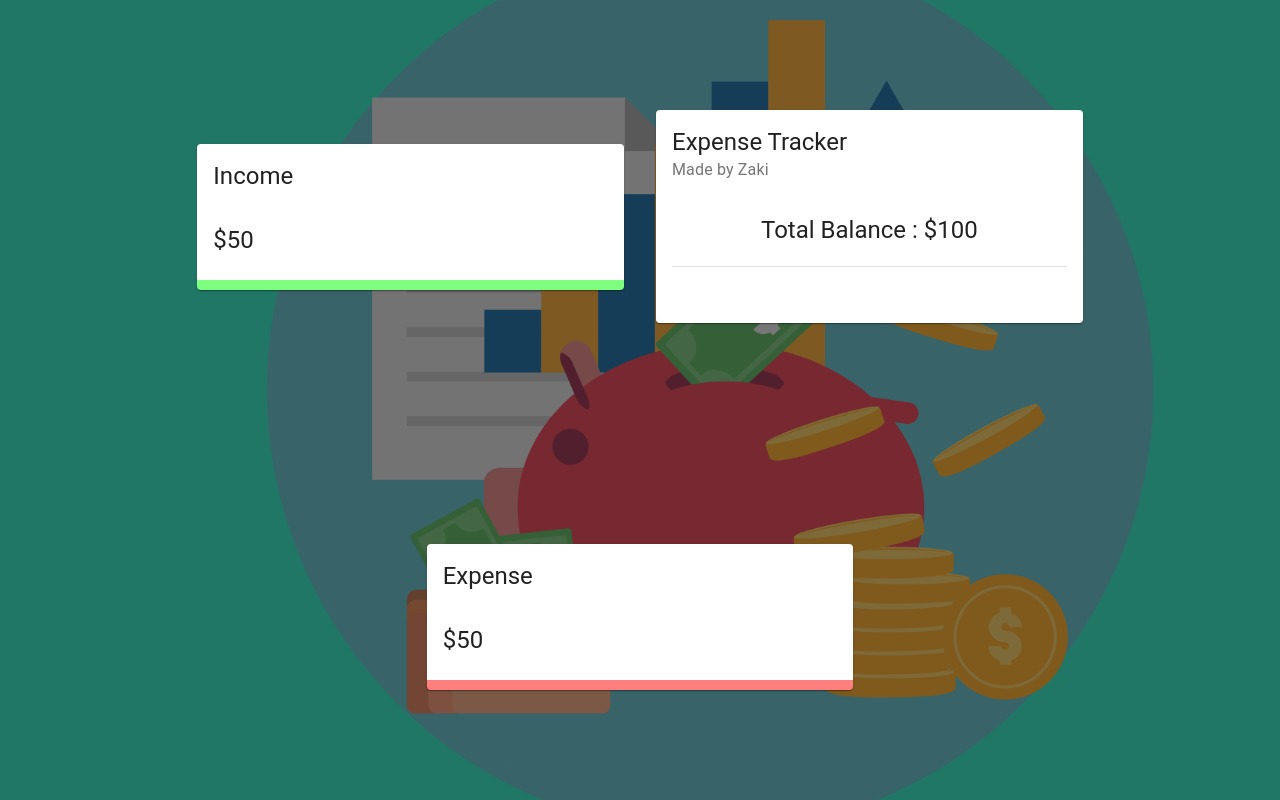
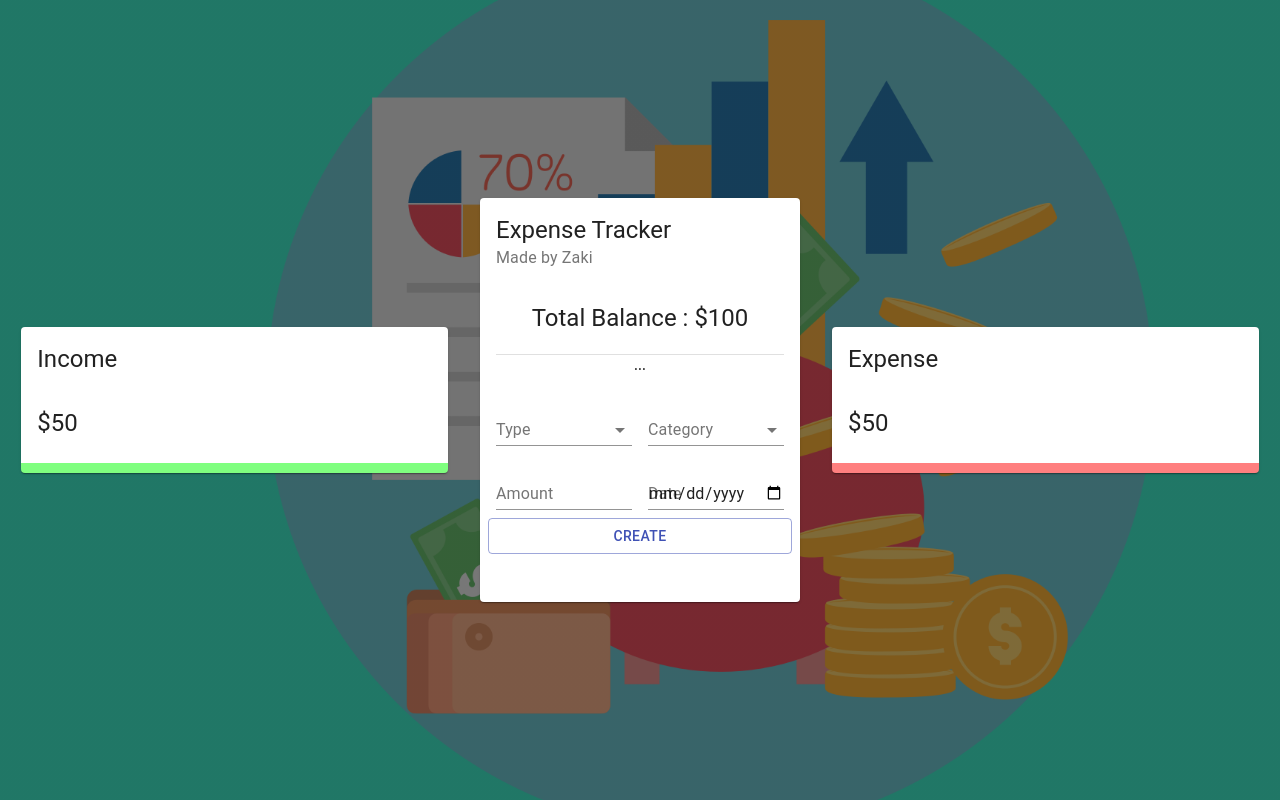
Before and after one commit to ZakiRangwala/Expense_Tracker, a React (Create React App) app: page / in a window 1280 px wide. Built offline with nearby package versions, Linux system fonts and the light colour scheme.

Commit message:
expense tracker fields + skeleton

```diff
--- a/src/App.js
+++ b/src/App.js
@@ -20,7 +20,7 @@ const App = () => {
         <Grid item xs={12} sm={4}>
           <Details title="Income" />
         </Grid>
-        <Grid item xs={12} sm={4}>
+        <Grid item xs={12} sm={3}>
           <Main />
         </Grid>
         <Grid item xs={12} sm={4}>
--- a/src/components/Main/Form/Form.jsx
+++ b/src/components/Main/Form/Form.jsx
@@ -9,7 +9,7 @@ import {
   Select,
   MenuItem,
 } from "@material-ui/core";
-import makeStyles from "./styles";
+import useStyles from "./styles";
 
 const Form = () => {
   const classes = useStyles();
@@ -40,7 +40,9 @@ const Form = () => {
       </Grid>
       <Grid item xs={6}>
         <TextField type="number" label="Amount" fullWidth />
-        <TextField type="date" label="Date" fullWidth />
+      </Grid>
+      <Grid item xs={6}>
+      <TextField type="date" label="Date" fullWidth />
       </Grid>
       <Button
         className={classes.button}
--- a/src/components/Main/Main.jsx
+++ b/src/components/Main/Main.jsx
@@ -8,6 +8,7 @@ import {
   Divider,
 } from "@material-ui/core";
 import useStyles from "./styles";
+import Form from "./Form/Form"
 
 const Main = () => {
   const classes = useStyles();
@@ -24,6 +25,7 @@ const Main = () => {
           style={{ lineHeight: "1.5em", marginTop: "20px" }}
         ></Typography>
         <Divider />
+        <Form />
       </CardContent>
       <CardContent className={classes.CardContent}>
         <Grid container spacing={2}>
```
